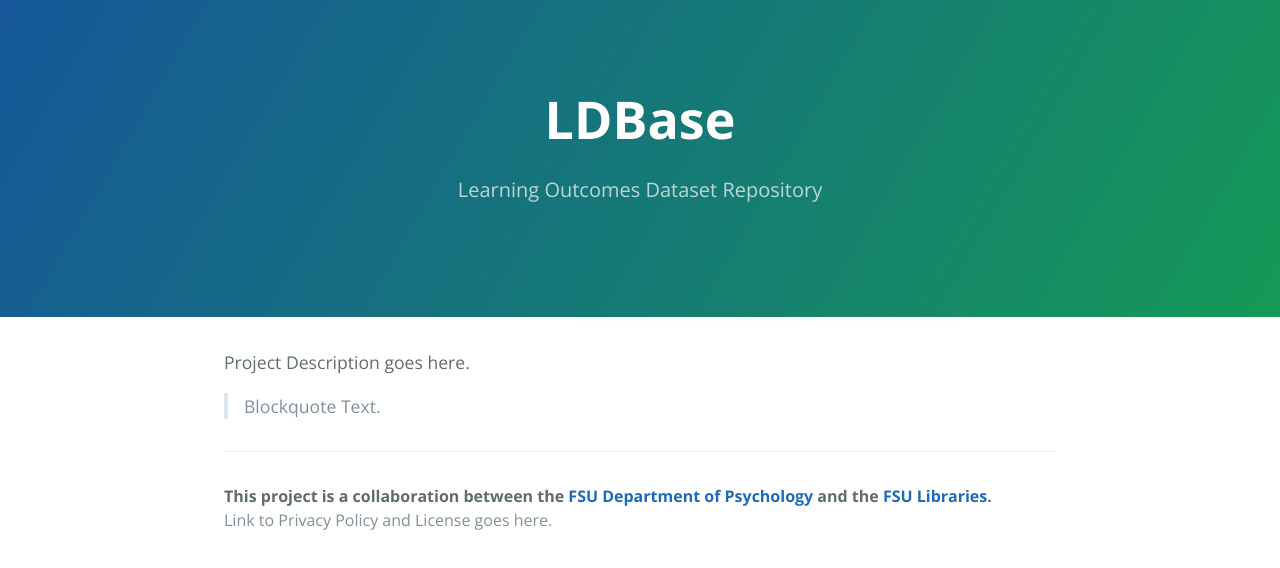
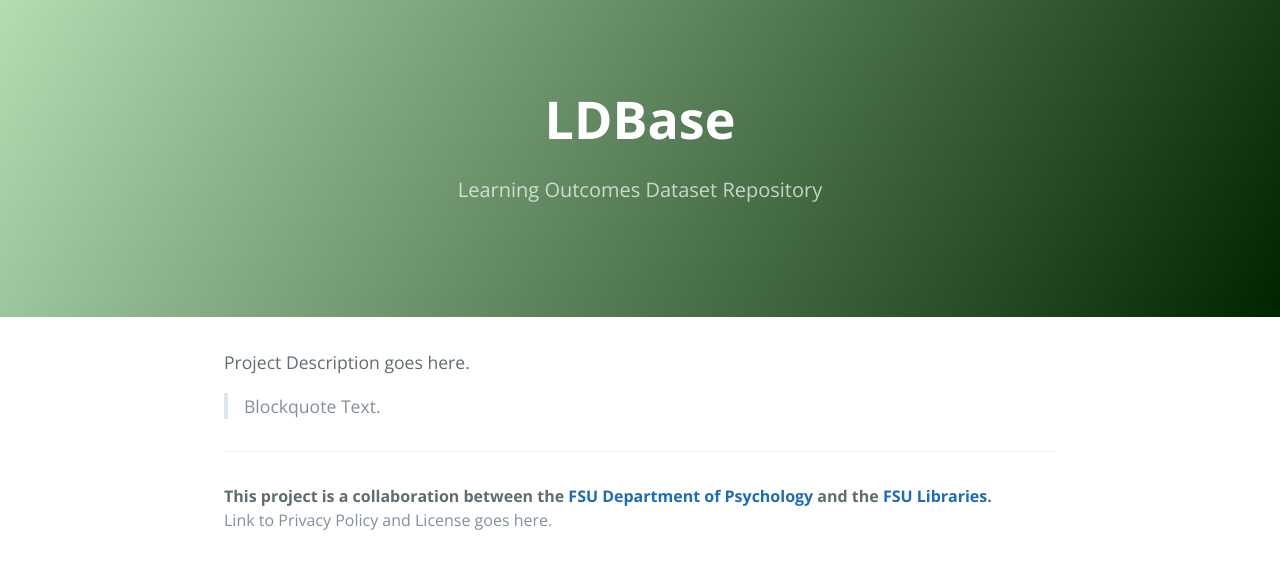
Before and after one commit to ldbase/ldbase.github.io, a plain HTML site: page index.html in a window 1280 px wide. Drawn offline with nearby package versions, Linux system fonts and the light colour scheme.

Commit message:
Update main.css

```diff
--- a/css/main.css
+++ b/css/main.css
@@ -53,7 +53,7 @@ a {
   color: #fff;
   text-align: center;
   background-color: #159957;
-  background-image: linear-gradient(120deg, #155799, #159957); }
+  background-image: linear-gradient(120deg, #b4ddb4, #002400); }
   @media screen and (min-width: 64em) {
     .page-header {
       padding: 5rem 6rem; } }
```
